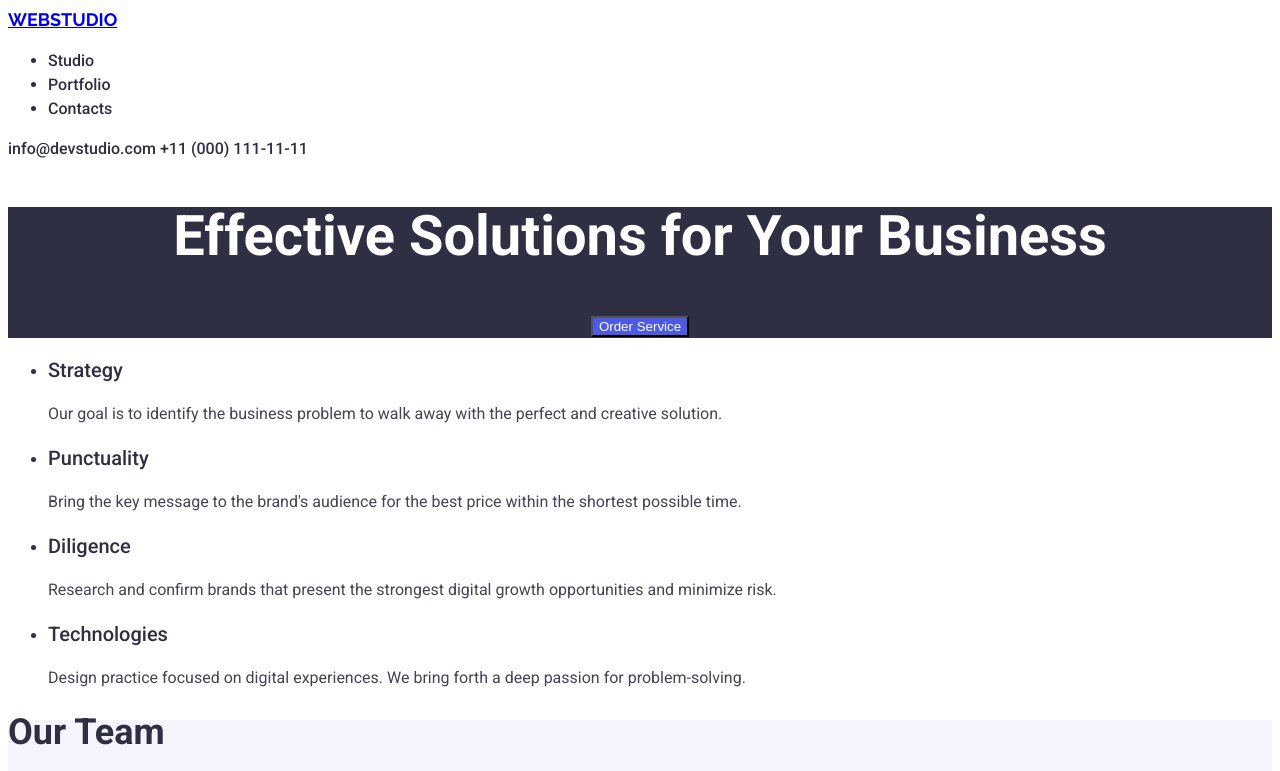
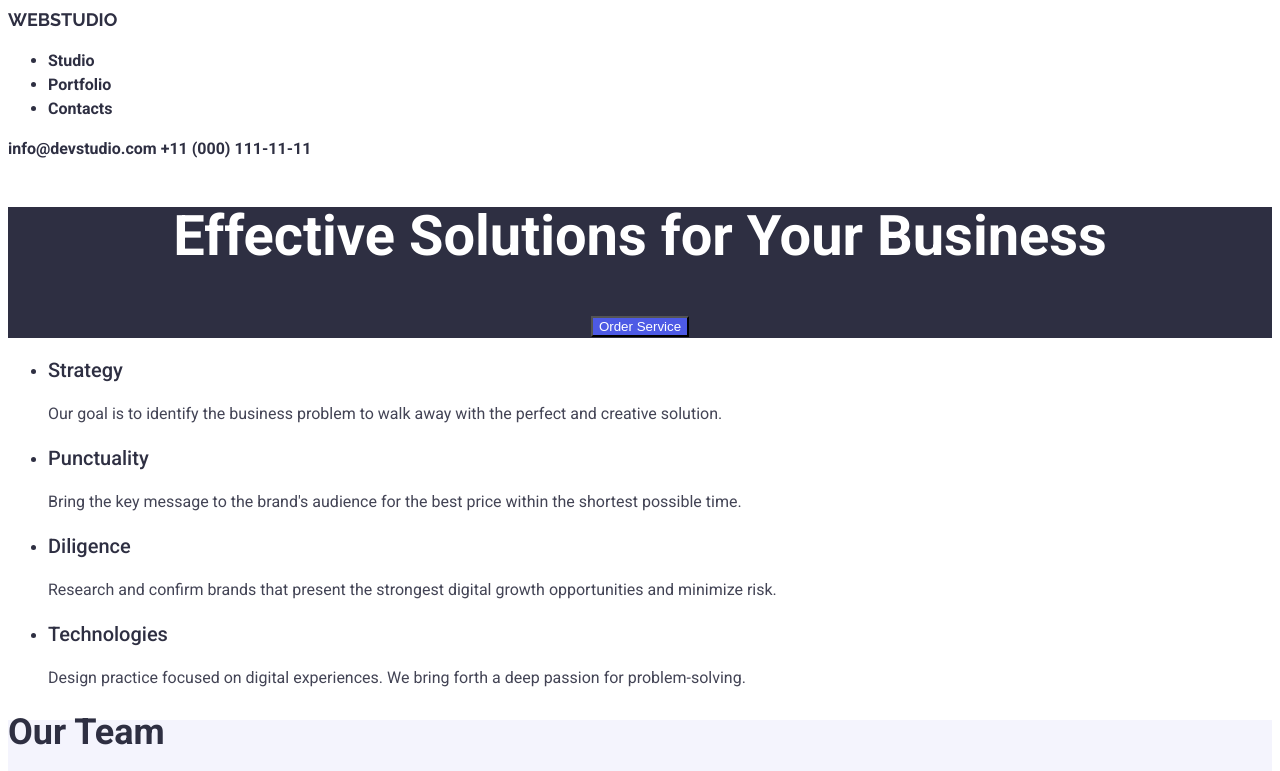
Before and after one commit to stanislawjanicki/goit-markup-hw-02, a plain HTML site: page index.html in a window 1280 px wide. Shown: the top 771 px of the page. Drawn offline with Linux system fonts and the light colour scheme.

Commit message:
12.02.2025 22:47

```diff
--- a/index.html
+++ b/index.html
@@ -1,5 +1,3 @@
-<!-- kod z goit-markup-hw-01 został zmieniony, gdyż w ciągu 2 lat mojej przerwy zmieniła się treść zadania oddanego przeze mnie 2 lata temu, przez co poprzednia nie pasuje do obecnego zadania drugiego z html -->
-
 <!DOCTYPE html>
 <html lang="en">
   <head>
@@ -19,13 +17,13 @@
       <a href="index.html" class="logo">WebStudio</a>
       <nav>
         <ul>
-        <li><a href="studio.html" class="link">Studio</a></li>
-        <li><a href="portfolio.html" class="link">Portfolio</a></li>
-        <li><a href="contact.html" class="link">Contacts</a></li>
+        <li><a href="studio.html">Studio</a></li>
+        <li><a href="portfolio.html">Portfolio</a></li>
+        <li><a href="contact.html">Contacts</a></li>
         </ul>
       </nav>
-      <a href="mailto:info@devstudio.com" class="link">info@devstudio.com</a>
-      <a href="tel:+110001111111" class="link">+11 (000) 111-11-11</a>
+      <a href="mailto:info@devstudio.com">info@devstudio.com</a>
+      <a href="tel:+110001111111">+11 (000) 111-11-11</a>
     </header>
     <main>
       <section class="title">
--- a/styles/styles.css
+++ b/styles/styles.css
@@ -1,6 +1,3 @@
-/* Wysokość linii (właściwość line-height) wszystkich elementów tekstowych dokładnie odpowiada wartościom z projektu i jest ustawiona jako współczynnik,
-nie w px. */
-
 body {
     font-family: 'Roboto', sans-serif;
     font-weight: 700;
@@ -18,16 +15,6 @@ h2 {
     font-size: 36px;
     font-weight: 700;
     color: #2E2F42;
-}
-
-.link {
-    text-decoration: none;
-    color:#2E2F42;
-    font-weight: 500;
-}
-
-.link:hover {
-    color: blue
 }
 
 .title {
@@ -75,3 +62,12 @@ footer > a {
     text-transform: uppercase;
     font-size: 18px;
 }
+
+a, a:visited, a:hover, a:active {
+    text-decoration: none;
+    color: inherit;
+}
+
+a:hover, a:focus {
+    color: #4D5AE5;
+}
```
